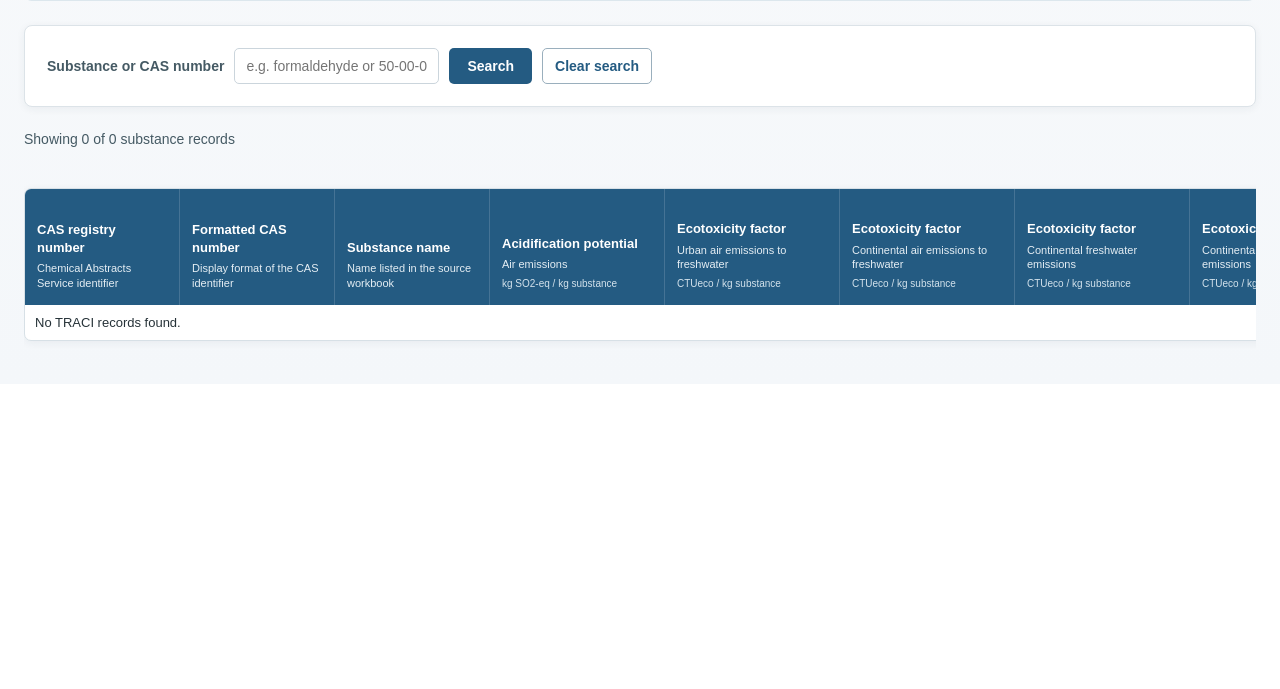
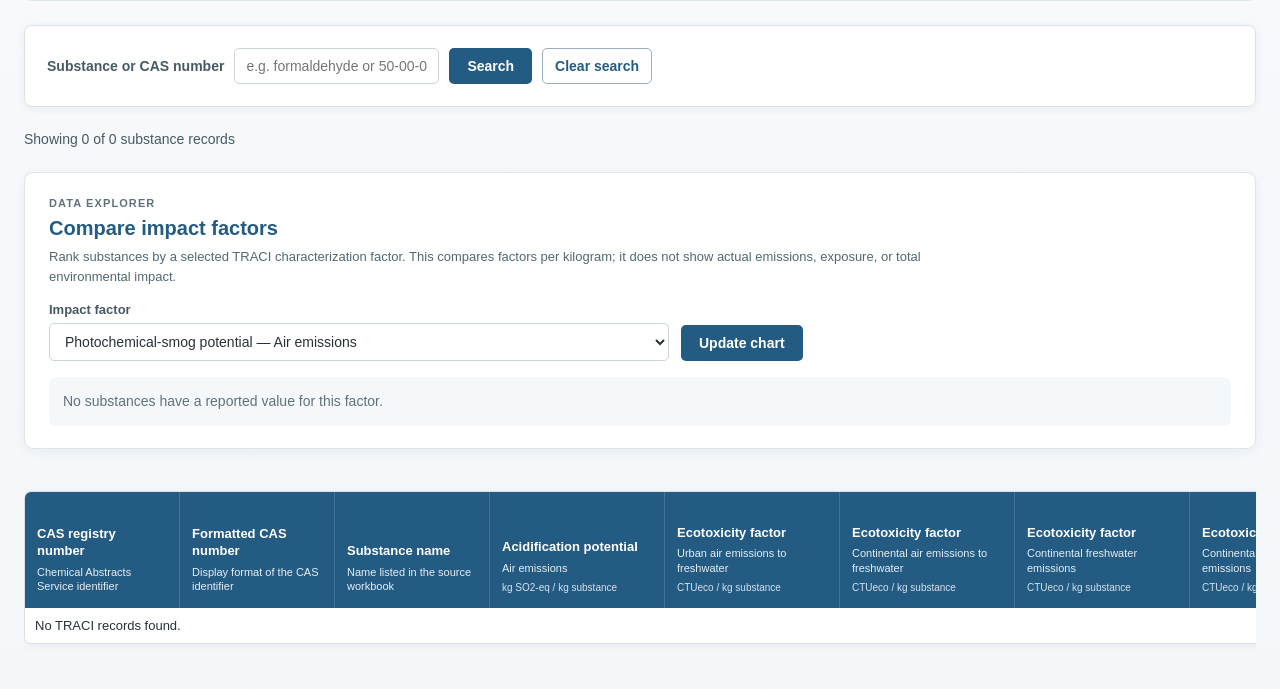
Before and after one commit to ampron07/CS396EPAProject, a Flask app: page /traci in a window 1280 px wide. Shown: the part 416-1105 px from the top of the page. Before the commit the page ends 764 px from the top, so only its background shows below. Run offline with Flask 3, Linux system fonts and the light colour scheme.

Commit message:
Added Traci DataSet Page

```diff
--- a/app/routes.py
+++ b/app/routes.py
@@ -46,6 +46,12 @@ TRACI_COLUMN_GUIDE = (
     ("Particulate-matter health potential", "Air emissions", "kg PM2.5-eq / kg substance"),
     ("Ozone-depletion potential", "Air emissions", "kg CFC-11-eq / kg substance"),
     ("Photochemical-smog potential", "Air emissions", "kg O3-eq / kg substance"),
+)
+
+TRACI_NUMERIC_FACTORS = tuple(
+    (attribute, guide[0], guide[1], guide[2])
+    for (attribute, _, value_type), guide in zip(TRACI_COLUMNS, TRACI_COLUMN_GUIDE)
+    if value_type == "number"
 )
 
 
@@ -1359,6 +1365,60 @@ def traci():
 
     try:
         search = request.args.get("search", "").strip()
+        factor_options = {
+            attribute: {
+                "attribute": attribute,
+                "title": title,
+                "context": context,
+                "unit": unit,
+            }
+            for attribute, title, context, unit in TRACI_NUMERIC_FACTORS
+        }
+        selected_factor = request.args.get(
+            "factor",
+            "photochemical_oxidation_air",
+        )
+        if selected_factor not in factor_options:
+            selected_factor = "photochemical_oxidation_air"
+
+        factor_column = getattr(TraciRecord, selected_factor)
+        reported_factor_count = (
+            session.query(func.count(factor_column))
+            .scalar()
+            or 0
+        )
+        top_factor_rows = (
+            session.query(
+                TraciRecord.substance_name,
+                TraciRecord.formatted_cas_number,
+                TraciRecord.cas_number,
+                factor_column,
+            )
+            .filter(factor_column.isnot(None))
+            .order_by(factor_column.desc(), TraciRecord.substance_name)
+            .limit(10)
+            .all()
+        )
+        maximum_factor = max(
+            (abs(float(row[3])) for row in top_factor_rows),
+            default=0,
+        )
+        top_factors = [
+            {
+                "rank": rank,
+                "substance_name": row.substance_name,
+                "cas_number": row.formatted_cas_number or row.cas_number,
+                "value": float(row[3]),
+                "value_display": f"{float(row[3]):.4g}",
+                "bar_width": (
+                    max(1, abs(float(row[3])) / maximum_factor * 100)
+                    if maximum_factor
+                    else 0
+                ),
+            }
+            for rank, row in enumerate(top_factor_rows, start=1)
+        ]
+
         page = max(1, int_or_none(request.args.get("page")) or 1)
 
         query = session.query(TraciRecord)
@@ -1396,6 +1456,11 @@ def traci():
                 for (attribute, label), guide in zip(columns, TRACI_COLUMN_GUIDE)
             ],
             search=search,
+            factor_options=TRACI_NUMERIC_FACTORS,
+            selected_factor=selected_factor,
+            selected_factor_info=factor_options[selected_factor],
+            reported_factor_count=reported_factor_count,
+            top_factors=top_factors,
             total=total,
             total_display=f"{total:,}",
             page=page,
--- a/app/static/style.css
+++ b/app/static/style.css
@@ -434,6 +434,172 @@ h2 + p a:hover {
     background: #7893a4;
     border: 3px solid #e8eef2;
     border-radius: 8px;
+}
+
+.traci-analysis {
+    margin: 22px 0;
+    padding: 22px 24px;
+    background: #ffffff;
+    border: 1px solid #dce7ed;
+    border-radius: 9px;
+    box-shadow: 0 3px 12px rgba(30, 50, 70, 0.06);
+}
+
+.traci-analysis-intro .page-eyebrow {
+    margin: 0 0 6px;
+}
+
+.traci-analysis-intro h3 {
+    margin: 0 0 7px;
+    color: #245b82;
+    font-size: 20px;
+}
+
+.traci-analysis-intro > p:last-child {
+    max-width: 900px;
+    margin: 0;
+    color: #526773;
+    font-size: 13px;
+}
+
+.traci-factor-form {
+    display: flex;
+    align-items: end;
+    gap: 12px;
+    margin: 16px 0;
+    padding: 0;
+    background: transparent;
+    border: 0;
+    box-shadow: none;
+}
+
+.traci-factor-form > div {
+    display: grid;
+    flex: 1;
+    gap: 6px;
+    max-width: 620px;
+}
+
+.traci-factor-form label {
+    color: #455a64;
+    font-size: 13px;
+    font-weight: 700;
+}
+
+.traci-factor-form select {
+    width: 100%;
+}
+
+.traci-factor-form button {
+    white-space: nowrap;
+}
+
+.traci-chart-heading {
+    display: flex;
+    align-items: end;
+    justify-content: space-between;
+    gap: 14px;
+    margin: 20px 0 10px;
+}
+
+.traci-chart-heading h4 {
+    margin: 0 0 4px;
+    color: #294b60;
+    font-size: 15px;
+}
+
+.traci-chart-heading p,
+.traci-chart-heading > span {
+    margin: 0;
+    color: #60717d;
+    font-size: 12px;
+}
+
+.traci-chart-heading > span {
+    text-align: right;
+}
+
+.traci-bar-chart {
+    display: grid;
+    gap: 11px;
+    margin: 0;
+    padding: 0;
+    list-style: none;
+}
+
+.traci-bar-chart li {
+    min-width: 0;
+}
+
+.traci-bar-label {
+    display: flex;
+    align-items: center;
+    gap: 10px;
+    margin-bottom: 4px;
+    font-size: 12px;
+}
+
+.traci-rank {
+    display: grid;
+    flex: 0 0 24px;
+    width: 24px;
+    height: 24px;
+    place-items: center;
+    color: #245b82;
+    background: #edf4f8;
+    border-radius: 50%;
+    font-weight: 700;
+}
+
+.traci-bar-substance {
+    display: grid;
+    flex: 1;
+    min-width: 0;
+    gap: 2px;
+}
+
+.traci-bar-substance strong {
+    overflow: hidden;
+    color: #263238;
+    text-overflow: ellipsis;
+    white-space: nowrap;
+}
+
+.traci-bar-substance small {
+    color: #60717d;
+    font-size: 10px;
+}
+
+.traci-bar-value {
+    color: #294b60;
+    font-family: "Cascadia Code", Consolas, monospace;
+    font-variant-numeric: tabular-nums;
+    font-weight: 700;
+    white-space: nowrap;
+}
+
+.traci-bar-track {
+    height: 10px;
+    margin-left: 34px;
+    overflow: hidden;
+    background: #edf2f5;
+    border-radius: 999px;
+}
+
+.traci-bar-fill {
+    display: block;
+    min-width: 2px;
+    height: 100%;
+    background: linear-gradient(90deg, #3579a8, #64a2c6);
+    border-radius: inherit;
+}
+
+.traci-chart-empty {
+    margin: 14px 0 0;
+    padding: 14px;
+    color: #60717d;
+    background: #f5f8fa;
+    border-radius: 6px;
 }
 
 .traci-clear-search {
--- a/app/templates/traci.html
+++ b/app/templates/traci.html
@@ -47,6 +47,64 @@
 
         <p class="result-count">Showing {{ rows|length }} of {{ total_display }} substance records</p>
 
+        <section class="traci-analysis" aria-labelledby="traci-analysis-title">
+            <div class="traci-analysis-intro">
+                <p class="page-eyebrow">DATA EXPLORER</p>
+                <h3 id="traci-analysis-title">Compare impact factors</h3>
+                <p>Rank substances by a selected TRACI characterization factor. This compares factors per kilogram; it does not show actual emissions, exposure, or total environmental impact.</p>
+            </div>
+
+            <form class="traci-factor-form" method="get" action="{{ url_for('main.traci') }}">
+                {% if search %}
+                    <input type="hidden" name="search" value="{{ search }}">
+                {% endif %}
+                <div>
+                    <label for="factor">Impact factor</label>
+                    <select id="factor" name="factor">
+                        {% for attribute, title, context, unit in factor_options %}
+                            <option value="{{ attribute }}" {% if attribute == selected_factor %}selected{% endif %}>
+                                {{ title }}{% if context %} — {{ context }}{% endif %}
+                            </option>
+                        {% endfor %}
+                    </select>
+                </div>
+                <button type="submit">Update chart</button>
+            </form>
+
+            {% if top_factors %}
+                <div class="traci-chart-heading">
+                    <div>
+                        <h4>Top 10 substances: {{ selected_factor_info.title }}</h4>
+                        <p>{{ selected_factor_info.context }}{% if selected_factor_info.unit %} · {{ selected_factor_info.unit }}{% endif %}</p>
+                    </div>
+                    <span>{{ reported_factor_count }} substances have a reported value</span>
+                </div>
+                <ol class="traci-bar-chart" aria-label="Top ten substances by selected impact factor">
+                    {% for item in top_factors %}
+                        <li>
+                            <div class="traci-bar-label">
+                                <span class="traci-rank">{{ item.rank }}</span>
+                                <span class="traci-bar-substance">
+                                    <strong>{{ item.substance_name }}</strong>
+                                    <small>CAS {{ item.cas_number or "not listed" }}</small>
+                                </span>
+                                <span class="traci-bar-value">{{ item.value_display }}</span>
+                            </div>
+                            <div
+                                class="traci-bar-track"
+                                role="img"
+                                aria-label="Rank {{ item.rank }}: {{ item.substance_name }}, factor value {{ item.value_display }}"
+                            >
+                                <span class="traci-bar-fill" style="width: {{ item.bar_width }}%"></span>
+                            </div>
+                        </li>
+                    {% endfor %}
+                </ol>
+            {% else %}
+                <p class="traci-chart-empty">No substances have a reported value for this factor.</p>
+            {% endif %}
+        </section>
+
         <div class="table-wrap traci-table-wrap">
             <table class="traci-table">
                 <thead>
```
Also changed, not shown: README.md.
